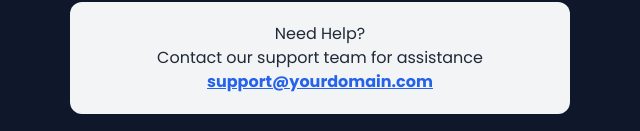
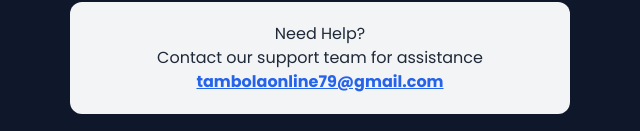
Before and after one commit to vabskamat77/housietest, a website: page index.html in a window 1280 px wide. Shown: the part 880-1011 px from the top of the page, 320-960 px from the left. Drawn offline with nearby package versions, Linux system fonts and the light colour scheme.

Commit message:
Update index.html
Added Support email

```diff
--- a/index.html
+++ b/index.html
@@ -3581,7 +3581,7 @@ async function executeLeaveRoom() {
       text-decoration: underline;
     "
   >
-    support@yourdomain.com
+    tambolaonline79@gmail.com
   </a>
 </div>
 
```
